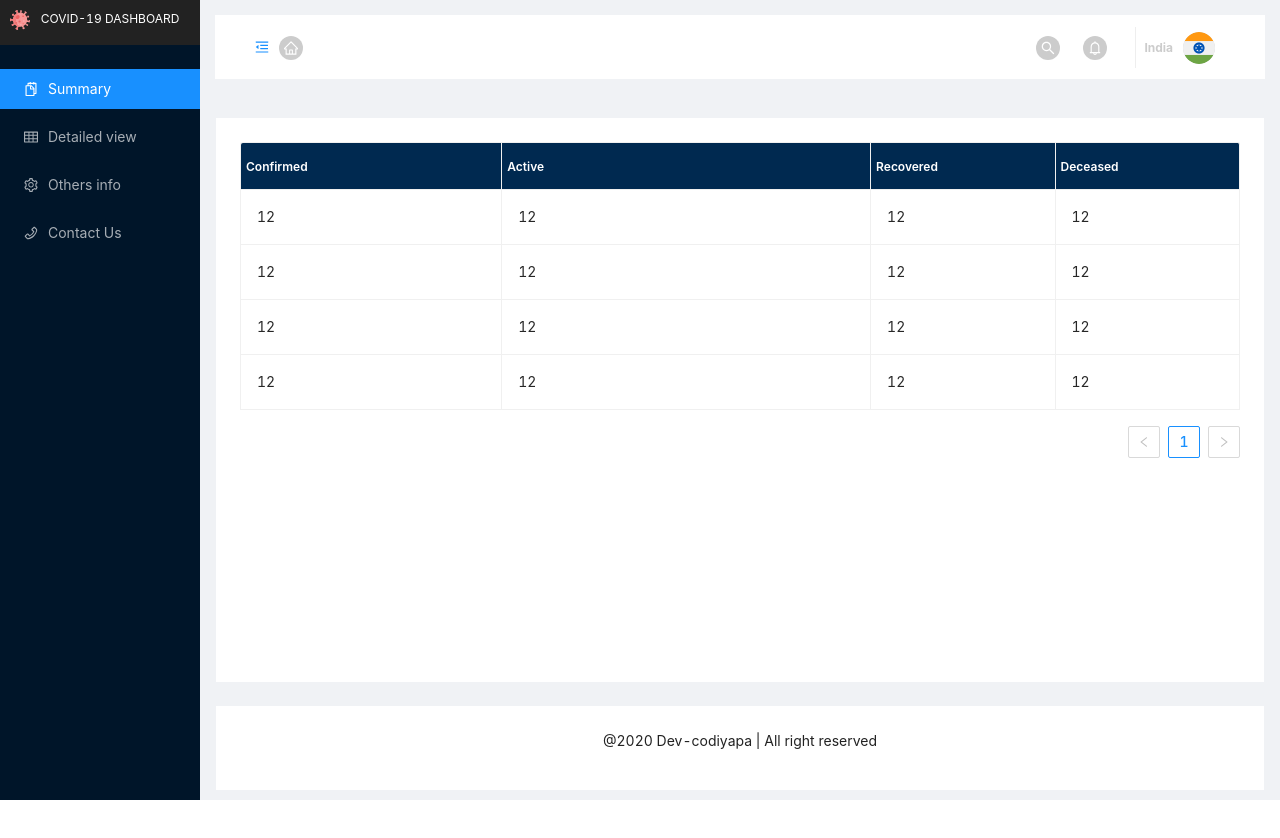
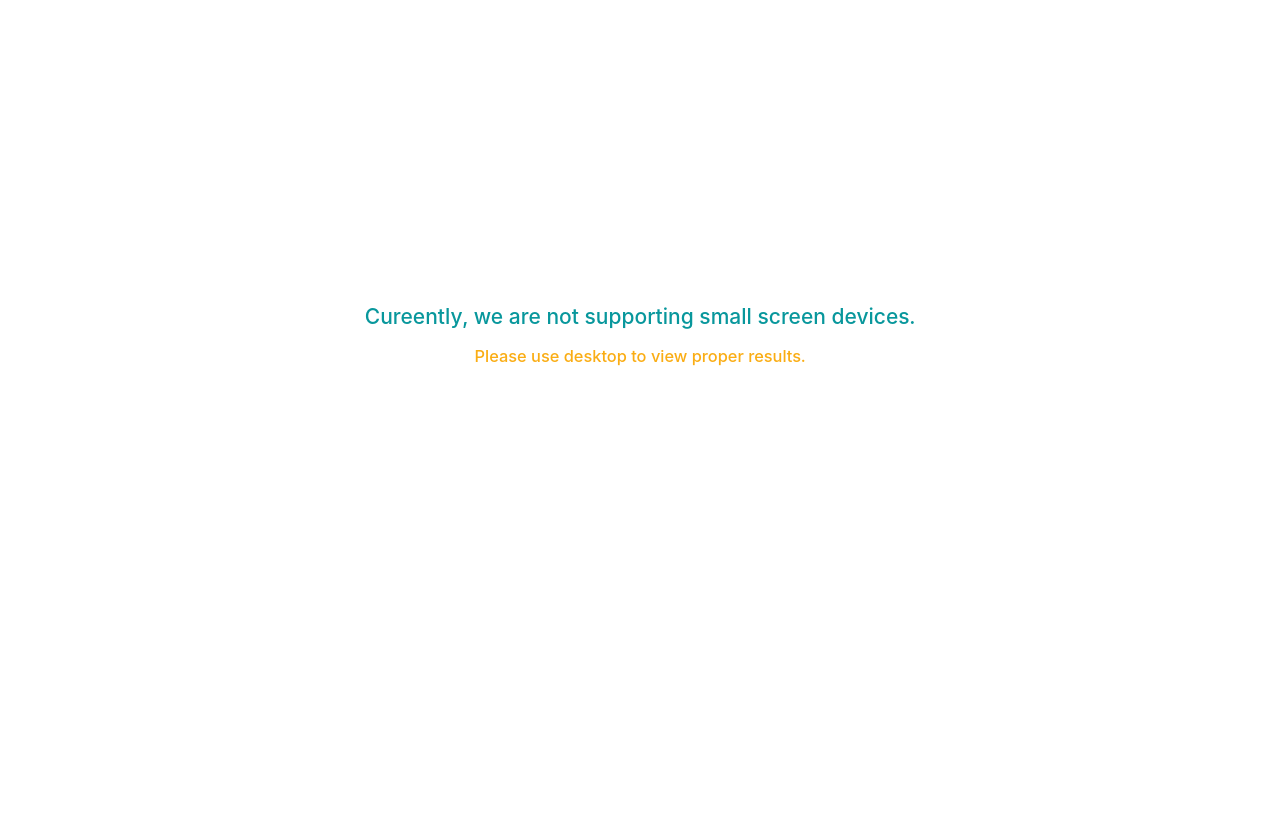
Before and after one commit to dev-codiyapa/dashboard, a React (Create React App) app: page /detailed_view in a window 1280 px wide. Shown: the top 838 px of the page. Before the commit the page ends 800 px from the top, so only its background shows below. Built offline with nearby package versions, Linux system fonts and the light colour scheme.

Commit message:
details view modifications

```diff
--- a/src/App.tsx
+++ b/src/App.tsx
@@ -4,9 +4,36 @@ import Home from "./pages/home/Home.component";
 import "antd/dist/antd.css";
 import { BrowserRouter as Router, Switch, Route, Link } from "react-router-dom";
 import CovidDetailsReport from "./pages/details/Details.component";
+import ContactUs from "./components/contact-us/ContactUs.component";
+interface IAppState {
+  width: number;
+}
+interface IAppProps {}
 
-const App: React.FC = () => {
+class App extends React.Component<IAppProps, IAppState> {
+  constructor(props: any) {
+    super(props);
+    this.state = {
+      width: window.innerWidth
+    };
+  }
+  componentDidMount() {
+    window.addEventListener("resize", this.handleWindowSizeChange);
+  }
+
+  componentWillUnmount() {
+    window.removeEventListener("resize", this.handleWindowSizeChange);
+  }
+
+  handleWindowSizeChange = () => {
+    this.setState({ width: window.innerWidth });
+  };
+  render() {
+    const width = this.state.width;
+    const isSmallScreenWith = width <= 1335;
     return (
+      <>
+        {!isSmallScreenWith ? (
           <Router>
             <Switch>
               <Route exact path="/">
@@ -15,9 +42,31 @@ const App: React.FC = () => {
               <Route path="/detailed_view">
                 <CovidDetailsReport />
               </Route>
+              <Route path="/contact_us">
+                <ContactUs />
+              </Route>
+              <Route path="/others_view">
+                <ContactUs />
+              </Route>
             </Switch>
           </Router>
+        ) : (
+          <>
+            <h2
+              className="text-center text-info"
+              style={{ marginTop: "300px" }}
+            >
+              {" "}
+              Cureently, we are not supporting small screen devices.
+            </h2>
+            <h3 className="text-center text-warning">
+              Please use desktop to view proper results.{" "}
+            </h3>
+          </>
+        )}
+      </>
     );
-};
+  }
+}
 
 export default App;
--- /dev/null
+++ b/src/components/contact-us/ContactUs.component.tsx
@@ -0,0 +1,9 @@
+import React from "react";
+import { IContactUsProps } from "./interfaces";
+import PageLayout from "../../Layout/Layout.component";
+
+const ContactUs: React.FC<IContactUsProps> = () => {
+  return <PageLayout componentName={<></>} />;
+};
+
+export default ContactUs;
--- /dev/null
+++ b/src/components/contact-us/interfaces.ts
@@ -0,0 +1 @@
+export interface IContactUsProps{}
--- a/src/components/covid/detail/Details.component.css
+++ b/src/components/covid/detail/Details.component.css
@@ -4,4 +4,8 @@
     color: #ffffff;
     font-size: 12px;
     font-weight: 600;
+    text-align: center;
   }
+  .pf-editable-table .ant-table-tbody > tr > td{
+    text-align: center;
+  }
--- a/src/components/covid/detail/Details.component.tsx
+++ b/src/components/covid/detail/Details.component.tsx
@@ -10,73 +10,115 @@ class CovidTableView extends React.Component<
   columns: any;
   constructor(props: any) {
     super(props);
-    this.state = {};
+    this.state = {
+      data: []
+    };
     this.columns = [
+      {
+        title: "Name",
+        dataIndex: "name",
+        width: "8.5%",
+        ellipsis: true,
+        editable: true,
+        render: (text: any) => {
+          return (
+            <span>
+              <strong>{text}</strong>
+            </span>
+          );
+        }
+      },
       {
         title: "Confirmed",
         dataIndex: "confirmed",
         width: "8.5%",
         ellipsis: true,
-        editable: true
+        editable: true,
+        render: (text: any) => {
+          return (
+            <span className="text-danger">
+              <strong>{text.toLocaleString("en-in")}</strong>
+            </span>
+          );
+        }
       },
       {
         title: "Active",
         dataIndex: "active",
         editable: true,
         ellipsis: true,
-        width: "12%"
+        width: "12%",
+        render: (text: any) => {
+          return (
+            <span className="text-info">
+              <strong>{text.toLocaleString("en-in")}</strong>
+            </span>
+          );
+        }
       },
       {
         title: "Recovered",
         dataIndex: "recovered",
         ellipsis: true,
         editable: true,
-        width: "6%"
+        width: "6%",
+        render: (text: any) => {
+          return (
+            <span className="text-success">
+              <strong>{text.toLocaleString("en-in")}</strong>
+            </span>
+          );
+        }
       },
       {
         title: "Deceased",
         dataIndex: "deceased",
         ellipsis: true,
         editable: true,
-        width: "6%"
+        width: "6%",
+        render: (text: any) => {
+          return (
+            <span className="text-warning">
+              <strong>{text.toLocaleString("en-in")}</strong>
+            </span>
+          );
+        }
       }
     ];
   }
   componentDidMount() {
     console.log("call API to get data state wise");
+    fetch("http://covid19-india-adhikansh.herokuapp.com/states")
+      .then(response => {
+        return response.json();
+      })
+      .then(data => {
+        let responseData = data && data.state;
+        let newData: Array<any> = [];
+        for (let i = 0; i < responseData.length; i++) {
+          let obj = {
+            key: responseData[i] && responseData[i].id,
+            name: responseData[i] && responseData[i].name,
+            confirmed: responseData[i] && responseData[i].total,
+            active: responseData[i] && responseData[i].active,
+            recovered: responseData[i] && responseData[i].cured,
+            deceased: responseData[i] && responseData[i].death
+          };
+          newData.push(obj);
+        }
+        this.setState({
+          data: newData
+        });
+      })
+      .catch(error => {
+        console.log(
+          "something went wrong while fetching state wise corona data"
+        );
+      });
   }
   render() {
     const components = {};
-    let data = [
-      {
-        confirmed: "12",
-        active: "12",
-        recovered: "12",
-        deceased: "12",
-        key: 1
-      },
-      {
-        confirmed: "12",
-        active: "12",
-        recovered: "12",
-        deceased: "12",
-        key: 1
-      },
-      {
-        confirmed: "12",
-        active: "12",
-        recovered: "12",
-        deceased: "12",
-        key: 1
-      },
-      {
-        confirmed: "12",
-        active: "12",
-        recovered: "12",
-        deceased: "12",
-        key: 1
-      }
-    ];
+    let data = this.state.data;
     return (
       <>
         <Table
--- a/src/components/covid/detail/interfaces.ts
+++ b/src/components/covid/detail/interfaces.ts
@@ -1,2 +1,4 @@
 export interface ICovidTableViewProps {}
-export interface ICovidTableViewState {}
+export interface ICovidTableViewState {
+  data: Array<any>;
+}
```
Lines whose indentation alone changed are shown as unchanged.
